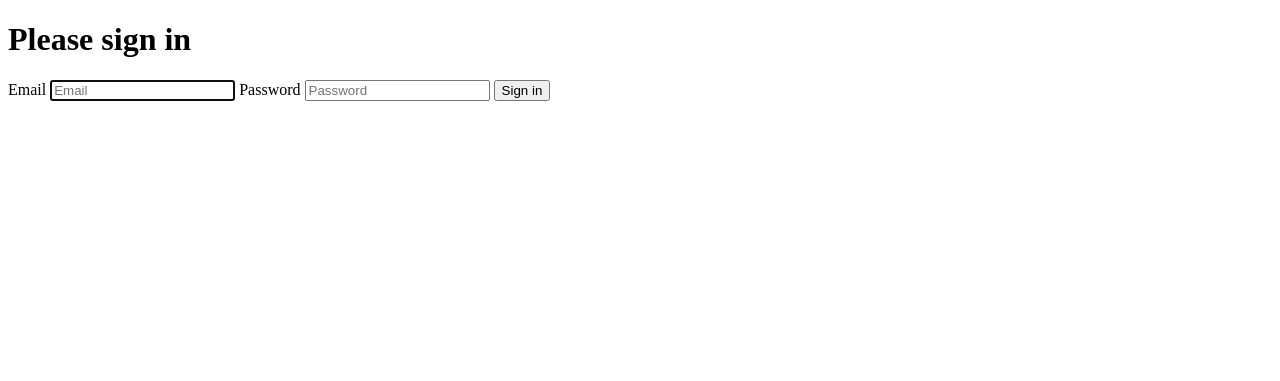
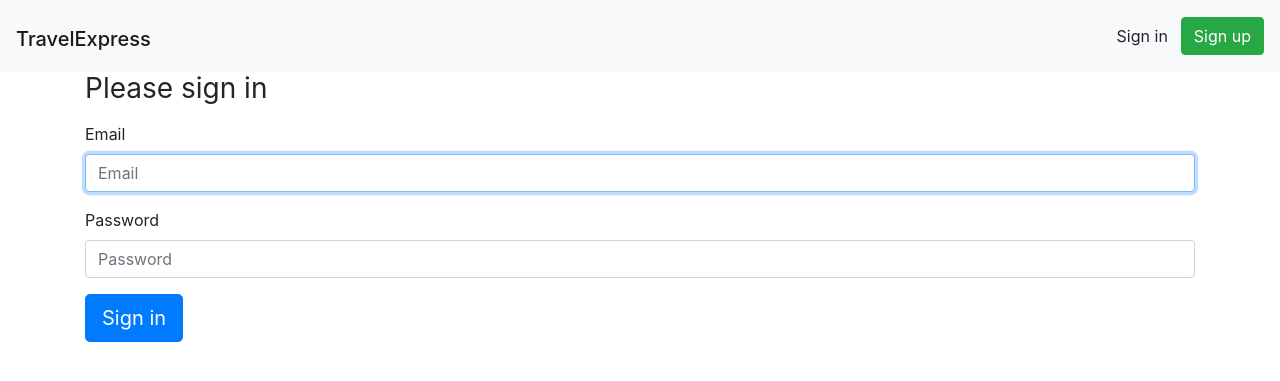
Before and after one commit to FannyMonet/TravelExpress, a Symfony app: template templates/security/login.html.twig in a window 1280 px wide. Shown: the top 381 px of the page. Run offline with Twig, Linux system fonts and the light colour scheme; the template is opened without the code that fills it, so the values that code supplies are empty; some libraries are stand-ins or nearby versions.

Commit message:
add the navbar and install annotations

```diff
--- a/composer.json
+++ b/composer.json
@@ -5,6 +5,7 @@
         "php": "^7.1.3",
         "ext-ctype": "*",
         "ext-iconv": "*",
+        "sensio/framework-extra-bundle": "^5.3",
         "symfony/console": "4.3.*",
         "symfony/dotenv": "4.3.*",
         "symfony/flex": "^1.1",
--- a/config/bundles.php
+++ b/config/bundles.php
@@ -10,4 +10,5 @@ return [
     Symfony\Bundle\TwigBundle\TwigBundle::class => ['all' => true],
     Symfony\Bundle\SecurityBundle\SecurityBundle::class => ['all' => true],
     Symfony\Bundle\WebProfilerBundle\WebProfilerBundle::class => ['dev' => true, 'test' => true],
+    Sensio\Bundle\FrameworkExtraBundle\SensioFrameworkExtraBundle::class => ['all' => true],
 ];
--- a/src/Controller/DefaultController.php
+++ b/src/Controller/DefaultController.php
@@ -13,4 +13,4 @@ class DefaultController extends Controller
 
         return $this->redirectToRoute('app_login');
     }
-}
+  }
--- a/templates/base.html.twig
+++ b/templates/base.html.twig
@@ -4,7 +4,23 @@
         <meta charset="UTF-8">
         <title>{% block title %}Welcome!{% endblock %}</title>
         {% block stylesheets %}{% endblock %}
+        <link rel="stylesheet" href="https://stackpath.bootstrapcdn.com/bootstrap/4.3.1/css/bootstrap.min.css" integrity="sha384-ggOyR0iXCbMQv3Xipma34MD+dH/1fQ784/j6cY/iJTQUOhcWr7x9JvoRxT2MZw1T" crossorigin="anonymous">
     </head>
+    <header>
+        <nav class="navbar navbar-expand-lg navbar-light bg-light">
+            <h1><a class="navbar-brand" href="/">TravelExpress</a></h1>
+            <div class="navbar-collapse collapse w-100 order-3 dual-collapse2">
+                <ul class="navbar-nav ml-auto">
+                    <li class="nav-item">
+                         <a class="btn" href="/login">Sign in</a>
+                    </li>
+                    <li class="nav-item">
+                         <a class="btn btn-success" href="/register">Sign up</a>
+                    </li>
+                </ul>
+            </div>
+        </nav>
+    </header>
     <body>
         {% block body %}{% endblock %}
         {% block javascripts %}{% endblock %}
--- a/templates/registration/register.html.twig
+++ b/templates/registration/register.html.twig
@@ -3,6 +3,7 @@
 {% block title %}Register{% endblock %}
 
 {% block body %}
+<div class="container">
     <h1>Register</h1>
 
     {{ form_start(registrationForm) }}
@@ -14,4 +15,5 @@
 
         <button class="btn">Register</button>
     {{ form_end(registrationForm) }}
+</div>
 {% endblock %}
--- a/templates/security/login.html.twig
+++ b/templates/security/login.html.twig
@@ -3,16 +3,21 @@
 {% block title %}Log in!{% endblock %}
 
 {% block body %}
+<div class="container">
     <form method="post">
         {% if error %}
             <div class="alert alert-danger">{{ error.messageKey|trans(error.messageData, 'security') }}</div>
         {% endif %}
 
         <h1 class="h3 mb-3 font-weight-normal">Please sign in</h1>
-    <label for="inputEmail" class="sr-only">Email</label>
+        <div class="form-group">
+            <label for="inputEmail">Email</label></br>
             <input type="email" value="{{ last_username }}" name="email" id="inputEmail" class="form-control" placeholder="Email" required autofocus>
-    <label for="inputPassword" class="sr-only">Password</label>
+        </div>
+        <div class="form-group">
+            <label for="inputPassword">Password</label>
             <input type="password" name="password" id="inputPassword" class="form-control" placeholder="Password" required>
+        </div>
 
         <input type="hidden" name="_csrf_token"
                value="{{ csrf_token('authenticate') }}"
@@ -33,4 +38,5 @@
             Sign in
         </button>
     </form>
+</div>
 {% endblock %}
```
Also changed, not shown: 4 other files. Lines whose indentation alone changed are shown as unchanged.
